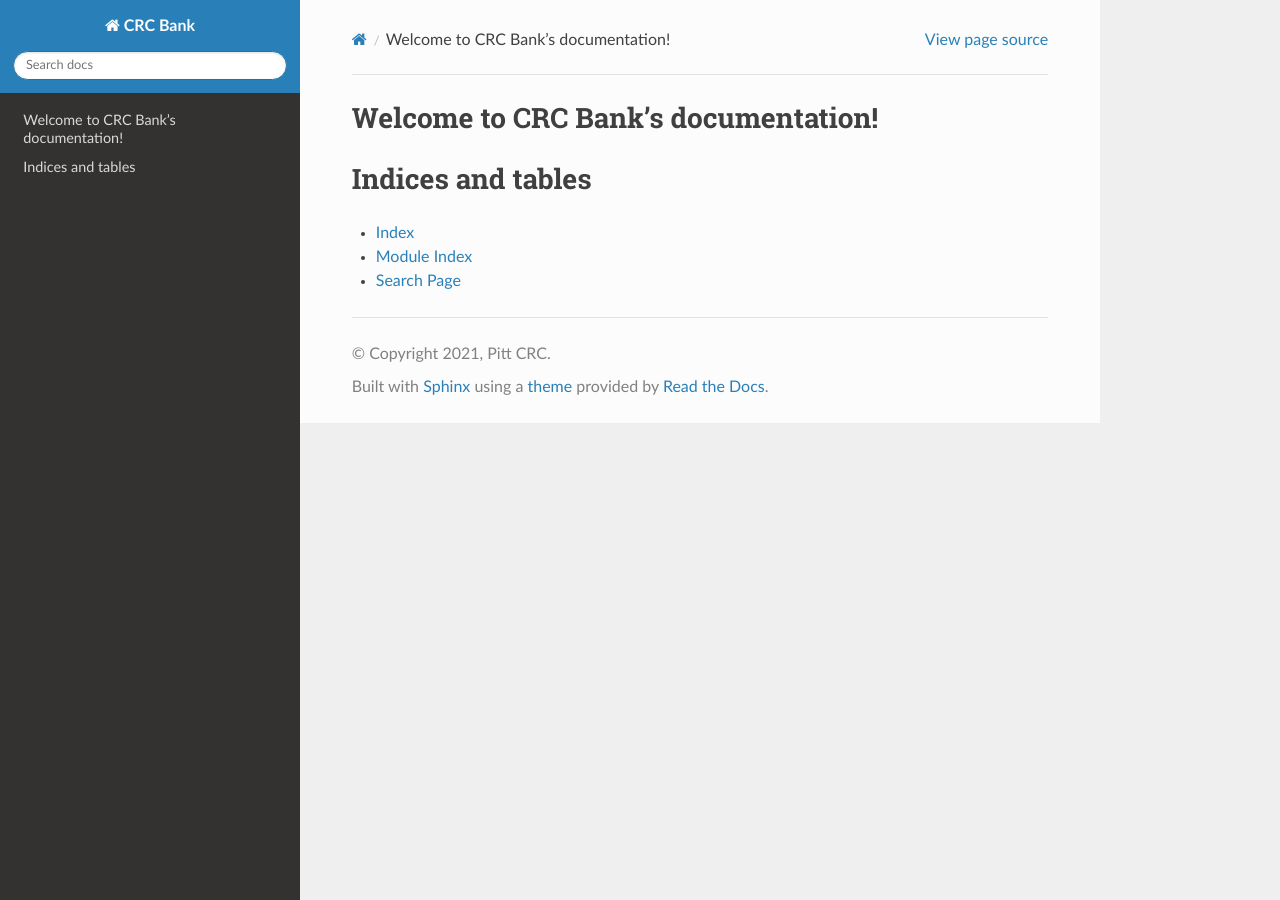
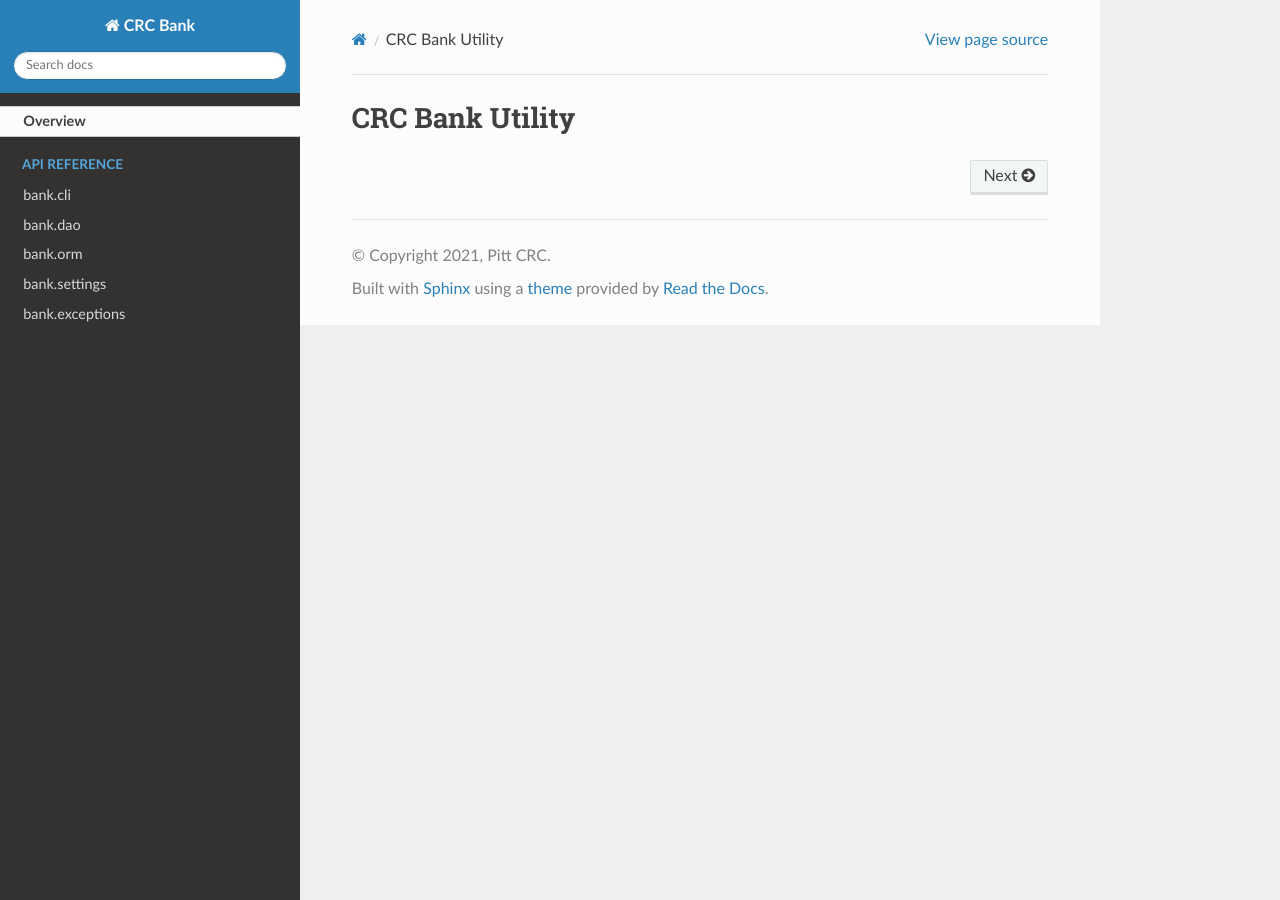
Before and after one commit to pitt-crc/bank, a Sphinx documentation site: the page built from docs/source/index.rst, in a window 1280 px wide. Built offline with Sphinx 7.4.7 and the Read the Docs theme 2.0.0, drawn with Linux system fonts in a browser that asks for light colours.

Commit message:
Add documentation for handful of modules (#42)
* Adds docs for the settings module

* Updates module level documentation for exceptions

* Adds workflow for CD docs

```diff
--- /dev/null
+++ b/docs/source/api/cli.rst
@@ -0,0 +1,5 @@
+bank.cli
+========
+
+.. automodule:: bank.cli
+   :members:
--- /dev/null
+++ b/docs/source/api/dao.rst
@@ -0,0 +1,5 @@
+bank.dao
+========
+
+.. automodule:: bank.dao
+   :members:
--- /dev/null
+++ b/docs/source/api/exceptions.rst
@@ -0,0 +1,5 @@
+bank.exceptions
+===============
+
+.. automodule:: bank.exceptions
+   :members:
--- /dev/null
+++ b/docs/source/api/orm/orm.rst
@@ -0,0 +1,14 @@
+bank.orm
+========
+
+.. automodule:: bank.orm
+   :members:
+
+SubModules
+----------
+
+.. autosummary::
+   :nosignatures:
+
+   bank.orm.tables
+   bank.orm.mixins
--- /dev/null
+++ b/docs/source/api/orm/time_series.rst
@@ -0,0 +1,7 @@
+:orphan:
+
+bank.orm.tables
+===============
+
+.. automodule:: bank.orm.tables
+   :members:
--- /dev/null
+++ b/docs/source/api/settings.rst
@@ -0,0 +1,5 @@
+bank.settings
+=============
+
+.. automodule:: bank.settings
+   :members:
--- a/docs/source/conf.py
+++ b/docs/source/conf.py
@@ -6,21 +6,17 @@
 
 # -- Path setup --------------------------------------------------------------
 
-# If extensions (or modules to document with autodoc) are in another directory,
-# add these directories to sys.path here. If the directory is relative to the
-# documentation root, use os.path.abspath to make it absolute, like shown here.
-#
-# import os
-# import sys
-# sys.path.insert(0, os.path.abspath('.'))
+import sys
+from pathlib import Path
 
+package_source_path = Path(__file__).resolve().parent.parent.parent
+sys.path.insert(0, str(package_source_path))
 
 # -- Project information -----------------------------------------------------
 
 project = 'CRC Bank'
 copyright = '2021, Pitt CRC'
 author = 'Pitt CRC'
-
 
 # -- General configuration ---------------------------------------------------
 
@@ -46,7 +42,6 @@ templates_path = ['_templates']
 # This pattern also affects html_static_path and html_extra_path.
 exclude_patterns = []
 
-
 # -- Options for HTML output -------------------------------------------------
 
 # The theme to use for HTML and HTML Help pages.  See the documentation for
--- a/docs/source/index.rst
+++ b/docs/source/index.rst
@@ -1,20 +1,22 @@
-.. CRC Bank documentation master file, created by
-   sphinx-quickstart on Mon Aug 16 08:11:19 2021.
-   You can adapt this file completely to your liking, but it should at least
-   contain the root `toctree` directive.
-
-Welcome to CRC Bank's documentation!
-====================================
+CRC Bank Utility
+================
 
 .. toctree::
-   :maxdepth: 2
-   :caption: Contents:
+   :hidden:
+   :maxdepth: 0
+   :titlesonly:
+
+   Overview<self>
 
 
+.. toctree::
+   :hidden:
+   :maxdepth: 1
+   :caption: API Reference
+   :titlesonly:
 
-Indices and tables
-==================
-
-* :ref:`genindex`
-* :ref:`modindex`
-* :ref:`search`
+   api/cli.rst
+   api/dao.rst
+   api/orm/orm.rst
+   api/settings.rst
+   api/exceptions.rst
```
Also changed, not shown: docs/source/api/orm/filters.rst (added, +7 -0 lines), docs/source/command_line.rst (added, +11 -0 lines), 5 other files.
